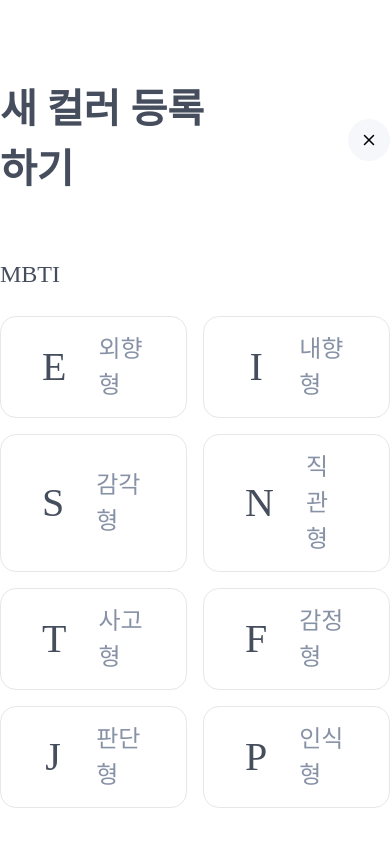
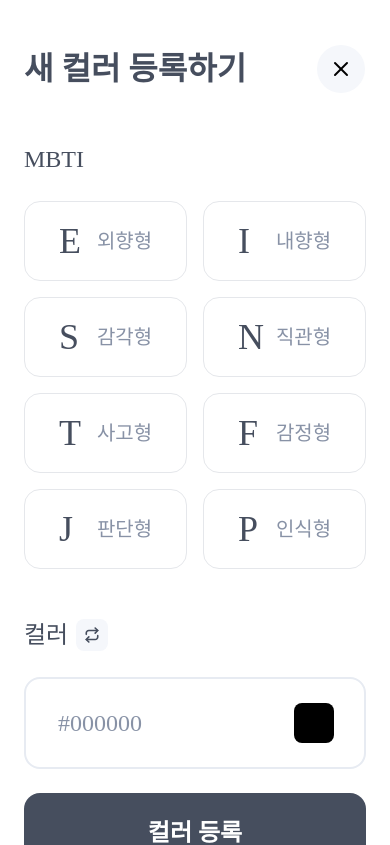
Before and after one commit to mocking-tiger/mbti, a Next.js app: page /add-color in a window 390 px wide. Shown: the top 845 px of the page. Built offline with nearby package versions, Linux system fonts and the light colour scheme; a web font is replaced by a local one.

Commit message:
design: 새 컬러 등록페이지 반응형

```diff
--- a/app/add-color/page.tsx
+++ b/app/add-color/page.tsx
@@ -5,7 +5,7 @@
 
 export default function AddColor() {
   return (
-    <main className="w-fit mx-auto mt-[80px] flex flex-col gap-[56px] text-[#464E5E]">
+    <main className="w-fit mx-auto mt-[45px] lg:mt-[80px] px-[24px] lg:px-0 flex flex-col gap-[48px] lg:gap-[56px] text-[#464E5E]">
       <div>
         <AddColorHeader />
       </div>
--- a/components/add-color-button.tsx
+++ b/components/add-color-button.tsx
@@ -21,7 +21,7 @@
 
   return (
     <button
-      className="w-full py-[22px] bg-[#464e5e] rounded-[16px] text-white text-[2.4rem] font-bold"
+      className="w-full -mt-[24px] py-[22px] bg-[#464e5e] rounded-[16px] text-white text-[2.4rem] font-bold"
       onClick={handleSubmitSurvey}
     >
       컬러 등록
--- a/components/add-color-header.tsx
+++ b/components/add-color-header.tsx
@@ -8,7 +8,7 @@
   const [isXButtonPushed, setIsXButtonPushed] = useState(false);
 
   return (
-    <div className="text-[4rem] font-bold flex gap-[108px] items-center">
+    <div className="text-[3.2rem] lg:text-[4rem] font-bold flex gap-[71px] lg:gap-[108px] items-center">
       <h1>새 컬러 등록하기</h1>
       <Link href="/">
         <div
@@ -18,10 +18,11 @@
           onMouseLeave={() => setIsXButtonPushed(false)}
         >
           <Image
+            className="w-[24px] h-[24px]"
             src="/x.svg"
-            width={24}
-            height={24}
-            style={{ width: "auto", height: "auto" }}
+            width={0}
+            height={0}
+            sizes="100vw"
             alt="취소버튼"
           />
         </div>
--- a/components/mbti-block.tsx
+++ b/components/mbti-block.tsx
@@ -20,21 +20,23 @@
 
   return (
     <div
-      className={`px-[41px] py-[14px] flex gap-[32px] items-center border rounded-[16px] cursor-pointer ${
+      className={`px-[22px] lg:px-[41px] py-[12px] lg:py-[14px] flex gap-[16px] lg:gap-[32px] justify-center items-center border rounded-[16px] cursor-pointer ${
         isClicked ? "" : "hover:bg-[#E7EBF2]"
       } ${isClicked ? "bg-[#464E5E]" : "bg-[#fff]"}`}
       onClick={onClick}
     >
-      <div className="w-[30px] text-center">
+      <div className="w-[22px] lg:w-[30px]">
         <span
-          className={`text-[#464E5E] text-[4rem] ${
+          className={`text-[#464E5E] text-[3.6rem] lg:text-[4rem] ${
             isClicked ? "text-[#fff]" : ""
           }`}
         >
           {value && value.toUpperCase()}
         </span>
       </div>
-      <p className="text-[#8892A6] text-[2.4rem]">{valueProvider(value)}</p>
+      <p className="text-[#8892A6] text-[2rem] lg:text-[2.4rem]">
+        {valueProvider(value)}
+      </p>
     </div>
   );
 }
```
Also changed, not shown: public/Line4.svg.
